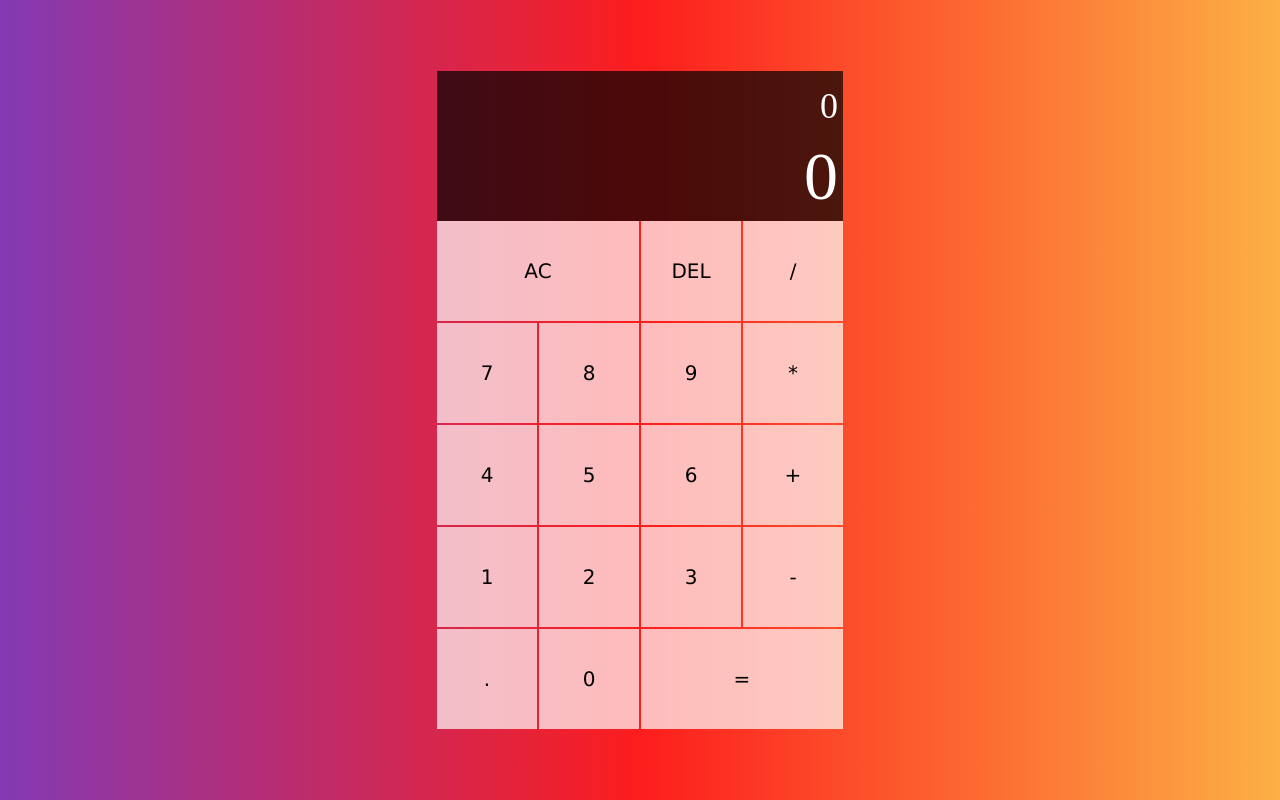
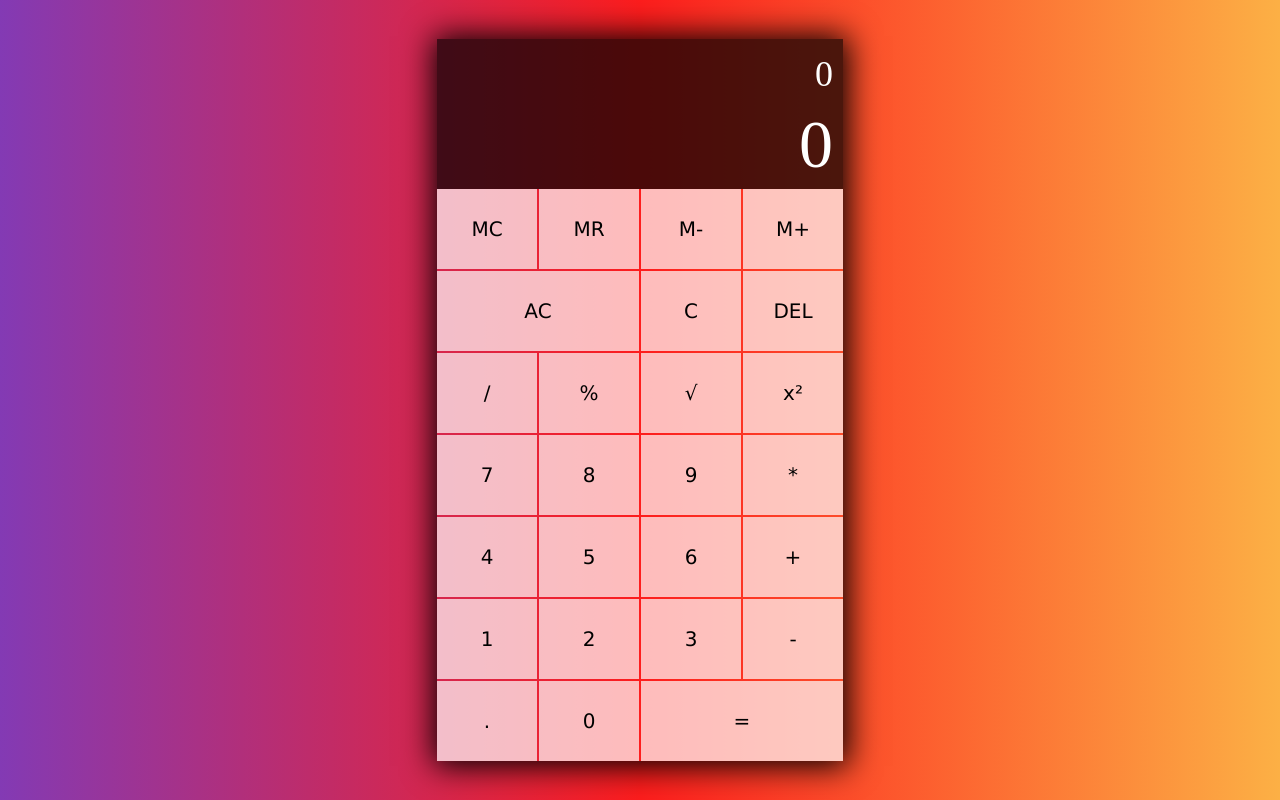
Before and after one commit to Nikita5933/Js-calculator, a plain HTML site: page src/index.html in a window 1280 px wide. Drawn offline with Linux system fonts and the light colour scheme.

Commit message:
add some buttots

```diff
--- a/src/assets/css/style.css
+++ b/src/assets/css/style.css
@@ -13,6 +13,9 @@ html {
     background: linear-gradient(90deg, rgba(131, 58, 180, 1) 0%, rgba(253, 29, 29, 1) 50%, rgba(252, 176, 69, 1) 100%);
 }
 
+.calc {
+    box-shadow: 1px 1px 30px 4px black;
+}
 
 .output {
     max-width: 100%;
@@ -20,7 +23,7 @@ html {
     background-color: rgba(0, 0, 0, .7);
     color: white;
     text-align: right;
-    padding: 14px 5px 0 5px;
+    padding: 14px 10px 0 5px;
     box-sizing: border-box;
 }
 
@@ -36,13 +39,13 @@ html {
 .keyboard {
     height: 100%;
     display: grid;
-    grid-template-columns: repeat(4, minmax(50px, 100px));
-    grid-template-rows: repeat(5, minmax(50px, 100px));
+    grid-template-columns: repeat(4, minmax(25px, 100px));
+    grid-template-rows: repeat(7, minmax(25px, 80px));
     gap: 2px;
     box-sizing: border-box;
 }
 
-.keyboard>button:first-child {
+.keyboard>button:nth-child(5) {
     grid-column: 1/3;
 }
 
--- a/src/index.html
+++ b/src/index.html
@@ -16,9 +16,17 @@
                 <div class="output__second">0</div>
             </div>
             <div class="keyboard">
+                <button>MC</button>
+                <button>MR</button>
+                <button>M-</button>
+                <button>M+</button>
                 <button>AC</button>
+                <button>C</button>
                 <button>DEL</button>
                 <button>/</button>
+                <button>%</button>
+                <button>√</button>
+                <button>x&#178</button>
                 <button>7</button>
                 <button>8</button>
                 <button>9</button>
```
